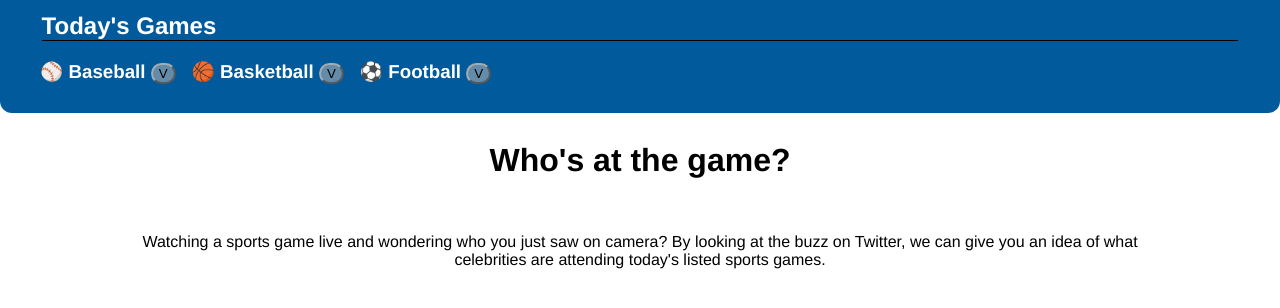
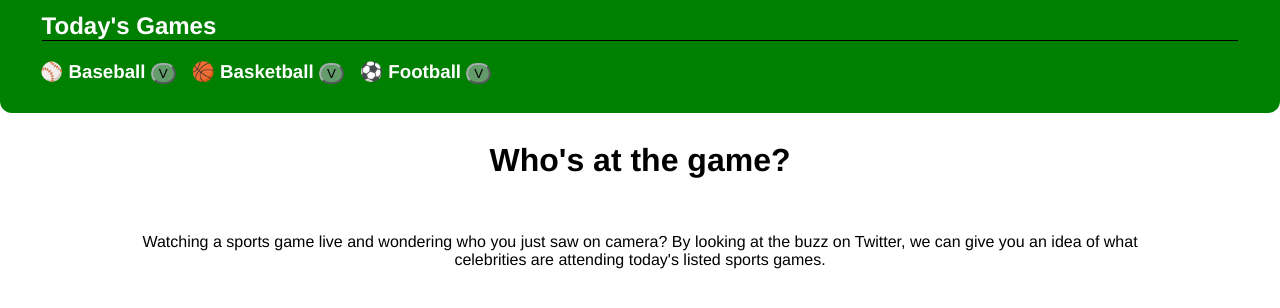
Before and after one commit to glitchypuma/whos-at-the-game, a Vue app in the folder frontend/: page / in a window 1280 px wide. Shown: the top 308 px of the page. Built offline with nearby package versions, Linux system fonts and the light colour scheme.

Commit message:
Make green

```diff
--- a/frontend/src/App.vue
+++ b/frontend/src/App.vue
@@ -60,6 +60,6 @@ export default {
 }
 
 ::selection {
-  background-color: lightblue;
+  background-color: rgba(0, 128, 0, 0.267);
 }
 </style>
--- a/frontend/src/components/SportsGamesHeader.vue
+++ b/frontend/src/components/SportsGamesHeader.vue
@@ -158,7 +158,7 @@ export default {
 <style scoped>
 .website-header{
   padding: 10px 40px;
-  background-color: #005A9C;
+  background-color: green;
   /* border-bottom: .3em solid #ca9420; */
   border-radius: 0 0 12px 12px;
 }
@@ -235,7 +235,7 @@ li a:before
   height: 100%;
   bottom: 0;
   left: 0;
-  background-color: lightblue;
+  background-color: rgba(0, 128, 0, 0.267);
   z-index: -1;
   transform: scale(0);
   transition: transform 0.5s ease-in-out
```
